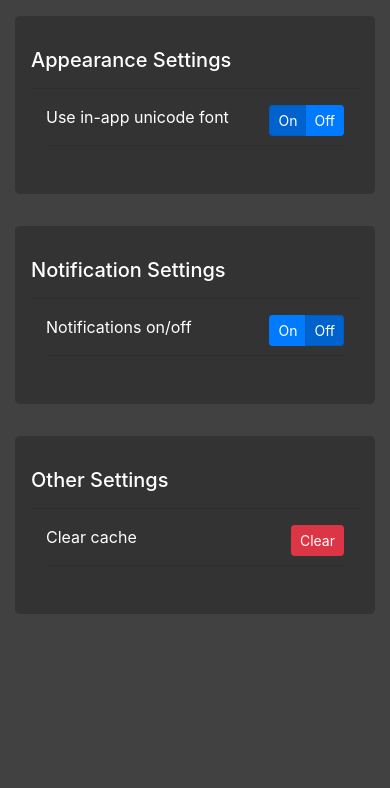
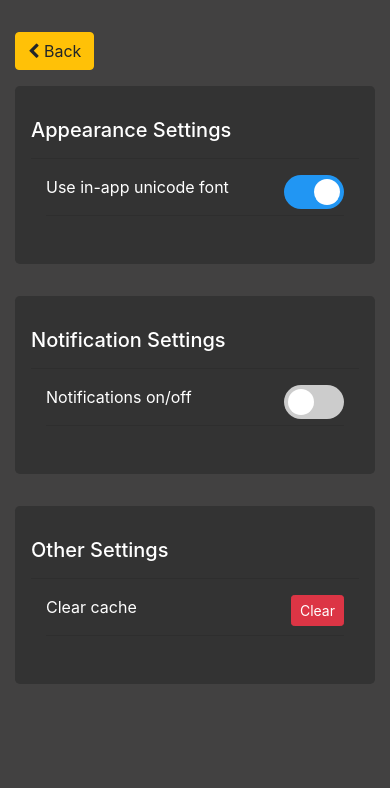
Before and after one commit to ipmanlk/exypnos-app, a website: page www/settings.html in a window 390 px wide. Shown: the part 56-844 px from the top of the page. Drawn offline with Linux system fonts and the light colour scheme; some packages are replaced by stand-ins of ours.

Commit message:
add: news styles for settings page

```diff
--- a/www/css/custom.css
+++ b/www/css/custom.css
@@ -17,13 +17,13 @@ body { background: #424141 !important; }
   text-align: justify;
 }
 
-/*This is not working bro. Can you make it work?*/
-.navbar-toggler {
-    background-color: "#C0C0C0" !important;
+.navbar-toggler, .dropdown-menu {
+  background-color: #1a1a1a !important;
 }
 
-.dropdown-menu {
-    background-color: #1a1a1a !important;
+/*removes that ugly square around toggler*/
+.navbar-toggler:focus {
+  outline: none !important;
 }
 
 .dropdown-item {
@@ -35,6 +35,61 @@ body { background: #424141 !important; }
   color: #1a1a1a !important;
 }
 
-.blackjumbo {
+.blackjumbo { /*Settings page jumbotrons*/
   background-color: #333333 !important;
 }
+
+/*Settings on off buttons*/
+.switch {
+  position: relative;
+  display: inline-block;
+  width: 60px;
+  height: 34px;
+}
+
+.switch input {
+  opacity: 0;
+  width: 0;
+  height: 0;
+}
+
+.slider {
+  position: absolute;
+  cursor: pointer;
+  top: 0;
+  left: 0;
+  right: 0;
+  bottom: 0;
+  background-color: #ccc;
+  -webkit-transition: .4s;
+  transition: .4s;
+  border-radius: 34px;
+}
+
+.slider:before {
+  position: absolute;
+  content: "";
+  height: 26px;
+  width: 26px;
+  left: 4px;
+  bottom: 4px;
+  background-color: white;
+  -webkit-transition: .4s;
+  transition: .4s;
+  border-radius: 50%;
+}
+
+input:checked + .slider {
+  background-color: #2196F3;
+}
+
+input:focus + .slider {
+  box-shadow: 0 0 1px #2196F3;
+}
+
+input:checked + .slider:before {
+  -webkit-transform: translateX(26px);
+  -ms-transform: translateX(26px);
+  transform: translateX(26px);
+}
+/*settings on/off buttons end*/
--- a/www/settings.html
+++ b/www/settings.html
@@ -14,8 +14,13 @@
 </head>
 <body>
   <nav id="navBar" class="navbar navbar-expand-lg navbat navbar-dark bg-dark navbar sticky-top">
+  </nav>
 
-  </nav>
+  <div class="container mt-3">
+    <a href="index.html">
+      <button class="btn btn-warning mt-3"><i class="fa fa-chevron-left"></i> Back</button>
+    </a>
+  </div>
 
   <div class="container mt-3">
     <div class="jumbotron blackjumbo">
@@ -23,8 +28,10 @@
       <div class="container mt-3">
         <span class="text-white">Use in-app unicode font</span>
         <div class="btn-group float-right">
-          <button type="button" class="btn btn-primary btn-sm active">On</button>
-          <button type="button" class="btn btn-primary btn-sm">Off</button>
+          <label class="switch">
+            <input type="checkbox" checked>
+            <span class="slider round"></span>
+          </label>
         </div> <hr />
       </div>
     </div>
@@ -34,8 +41,10 @@
       <div class="container mt-3">
         <span class="text-white">Notifications on/off</span>
         <div class="btn-group float-right">
-          <button type="button" class="btn btn-primary btn-sm">On</button>
-          <button type="button" class="btn btn-primary btn-sm active">Off</button>
+          <label class="switch">
+            <input type="checkbox">
+            <span class="slider round"></span>
+          </label>
         </div> <hr />
       </div>
     </div>
```
Also changed, not shown: www/about.html (+6 -1 lines). Lines whose indentation alone changed are shown as unchanged.
